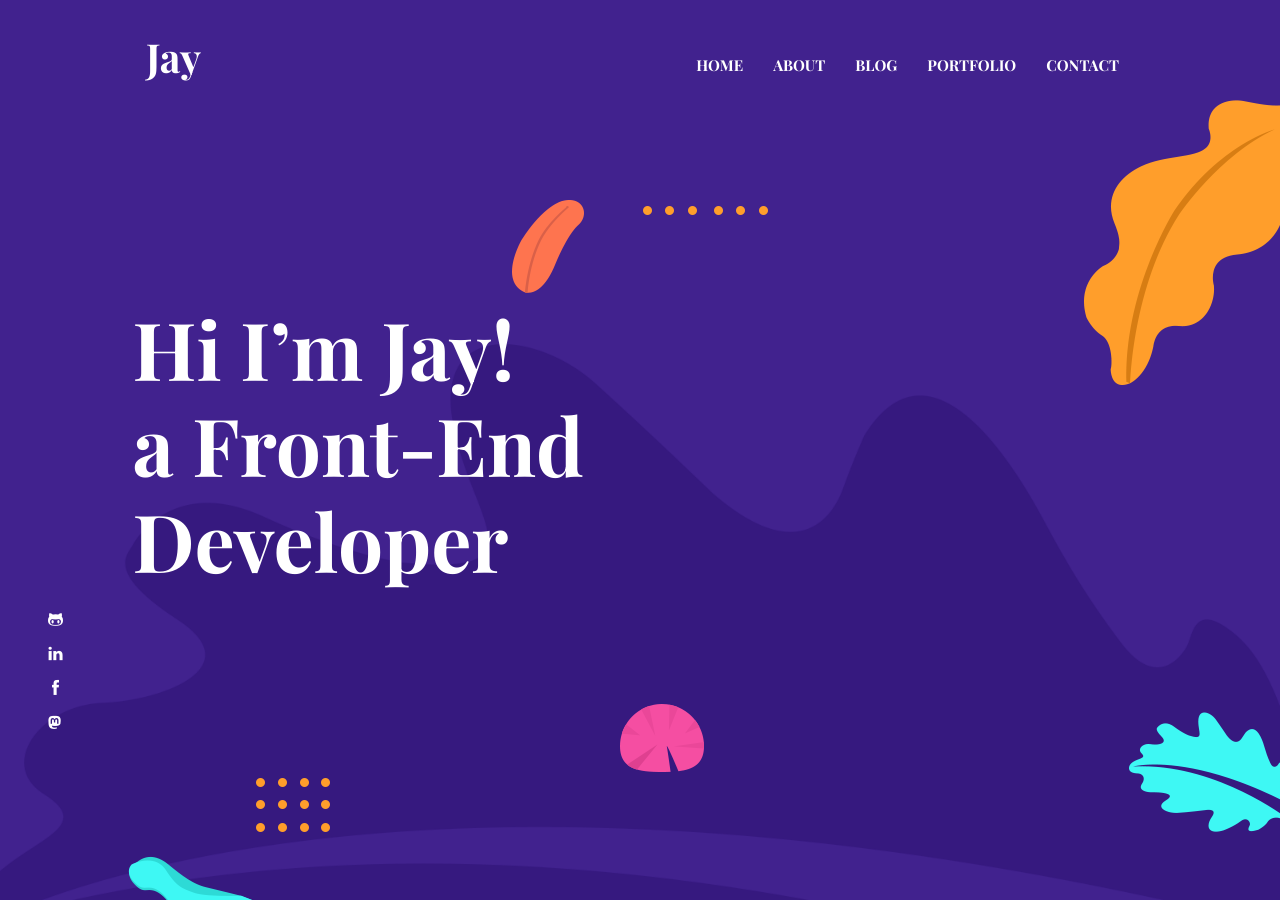
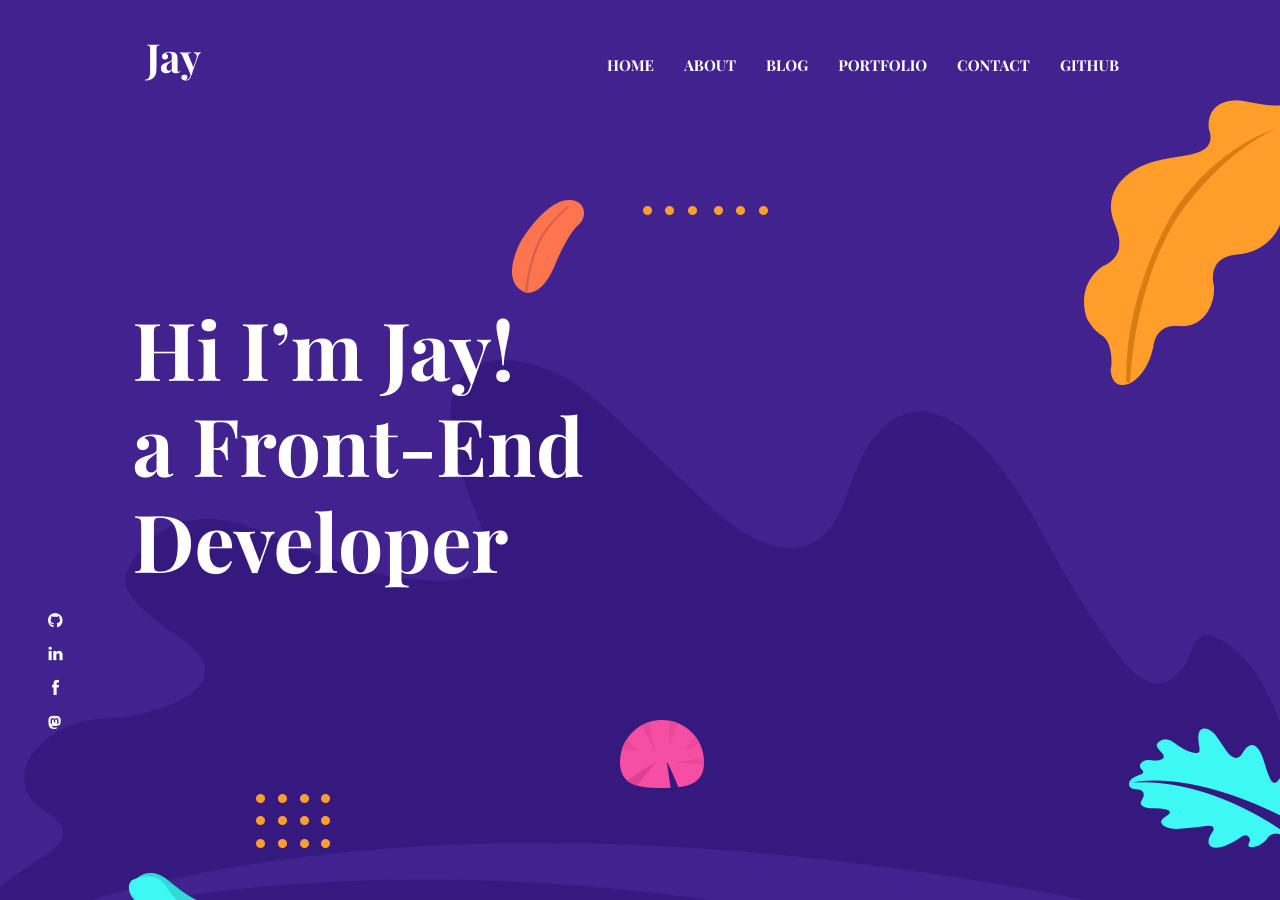
Before and after one commit to lonewanderer27/lonewanderer27.github.io, a Jekyll site: the page built from index.html, in a window 1280 px wide and 900 px high. Built offline with Jekyll 4.4.1, drawn with Linux system fonts in a browser that asks for light colours; nearby versions of some CDN libraries.

Commit message:
feat: add mastodon & github to socials
- reworked how social icons are generated to accomodate mastodon

```diff
--- a/_data/settings.yml
+++ b/_data/settings.yml
@@ -16,6 +16,7 @@
   - { name: Blog, link: "/blog" }
   - { name: Portfolio, link: "/portfolio" }
   - { name: Contact, link: "/contact" }
+  - { name: GitHub, link: "https://github.com/lonewanderer27"}
 
 #-------------------------------
 # Google Analytics Section
@@ -42,9 +43,10 @@
   # - { icon: "ti-email", link: "mailto:adrianejames27@gmail.com" }
   # - { icon: "ti-instagram", link: "https://www.instagram.com/jay27_2" }
   # - { icon: "ti-twitter", link: "https://www.twitter.com/ellewanderer27" }
-  - { icon: "ti-github", link: "https://github.com/lonewanderer27" }
+  - { icon: "fa-brands fa-github", link: "https://github.com/lonewanderer27" }
   - { icon: "ti-linkedin", link: "https://linkedin.com/in/jay-puzon" }
   - { icon: "ti-facebook", link: "https://www.facebook.com/jayayayayay" }
+  - { icon: "fa-brands fa-mastodon", link: "https://mastodon.social/@lonewanderer27", rel: "me"}
   # - { icon: "ti-youtube", link: "https://www.youtube.com/channel/UCzfuLQUiIMkUxse9qlJio1w" }
 
 
--- a/_includes/footer.html
+++ b/_includes/footer.html
@@ -28,11 +28,6 @@
             </a>
           </li>
           {% endfor %}
-          <li>
-            <a rel="me" class="text-white fs-3" href="https://mastodon.social/@lonewanderer27">
-              <i class="fa-brands fa-mastodon"></i>
-            </a>
-          </li>
         </div>
       </div>
     </div>
--- a/_includes/social-icon.html
+++ b/_includes/social-icon.html
@@ -1,11 +1,14 @@
 <!-- social icon -->
 <ul class="list-unstyled ml-5 mt-3 position-relative zindex-1 socials">
     {% for social in site.data.settings.social %}
-    <li class="mb-3"><a class="text-white" href="{{ social.link }}"><i class="{{ social.icon }}"></i></a></li>
-    {% endfor %}
-    <li>
-        <a rel="me" class="text-white fs-3" href="https://mastodon.social/@lonewanderer27">
-            <i class="fa-brands fa-mastodon"></i>
+    <li class="mb-3">
+        <a
+            class="text-white"
+            href="{{ social.link }}"
+            rel="{% if social.rel %}{{ social.rel }}{% endif %}"
+        >
+            <i class="{{ social.icon }}"></i>
         </a>
     </li>
+    {% endfor %}
 </ul>
```
